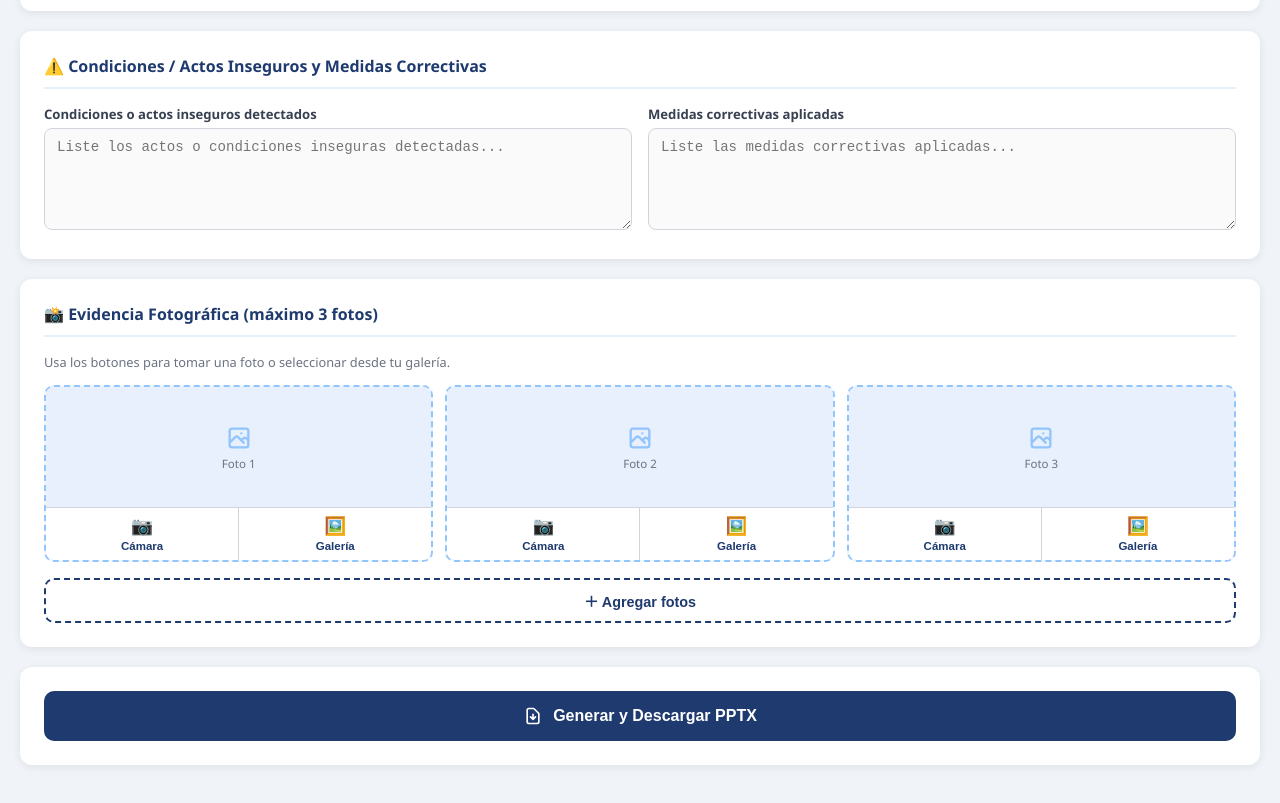
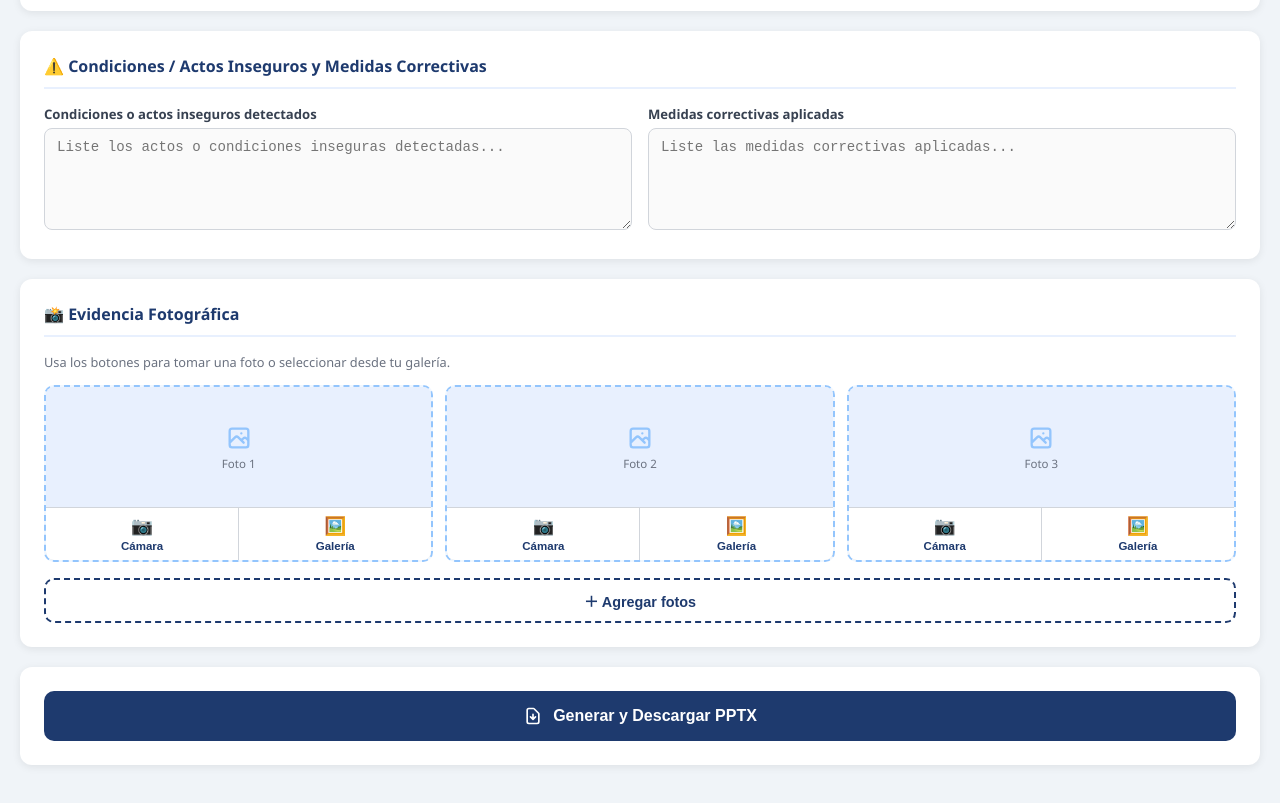
Before and after one commit to jorgeacevedo594/ESM, a plain HTML site: page index.html in a window 1280 px wide. Shown: the part 731-1534 px from the top of the page. Drawn offline with Linux system fonts and the light colour scheme.

Commit message:
Add files via upload

```diff
--- a/index.html
+++ b/index.html
@@ -190,7 +190,7 @@
 </div>
 
 <div class="card">
-  <h2>📸 Evidencia Fotográfica (máximo 3 fotos)</h2>
+  <h2>📸 Evidencia Fotográfica</h2>
   <p style="font-size:0.8rem; color:#6b7280; margin-bottom:14px;">Usa los botones para tomar una foto o seleccionar desde tu galería.</p>
   <div class="photo-section">
     <!-- SLOT 0 -->
```
